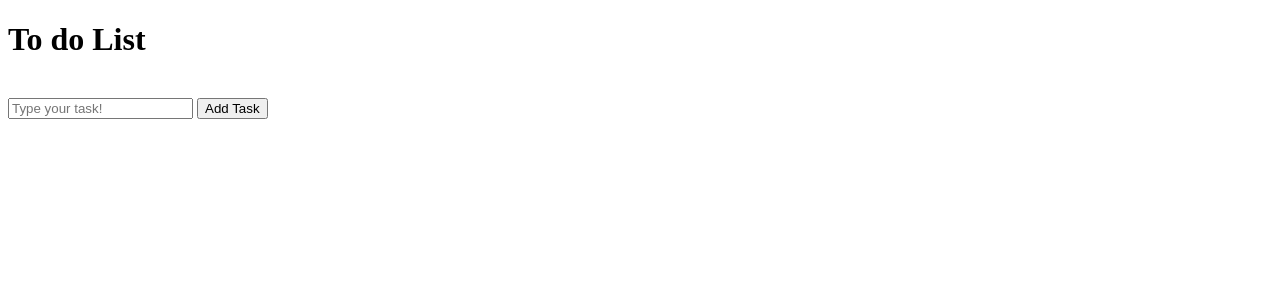
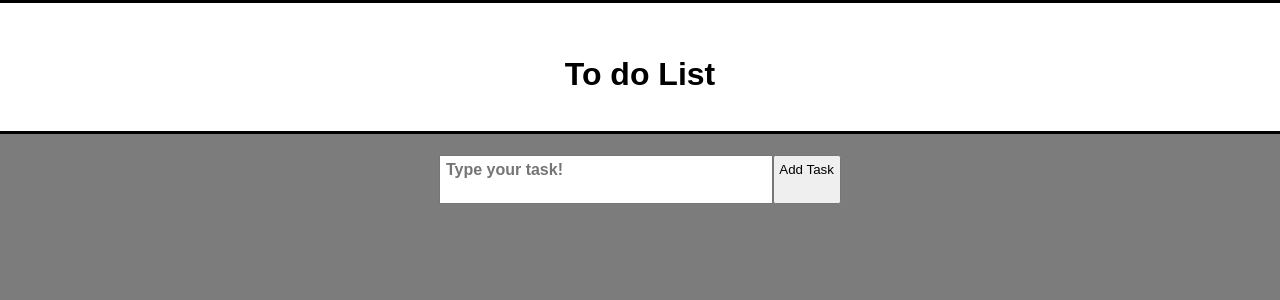
Before and after one commit to levimaciell/django_to_do, a Django app: page /todo/ in a window 1280 px wide. Shown: the top 300 px of the page. Run offline with Django 5.2, Linux system fonts and the light colour scheme; data that the repository does not hold is empty.

Commit message:
Improving frontend, adding delete task button and fixing update bug

```diff
--- a/myProject/frontend/templates/frontend/index.html
+++ b/myProject/frontend/templates/frontend/index.html
@@ -4,13 +4,18 @@
     <meta charset="UTF-8">
     <meta name="viewport" content="width=device-width, initial-scale=1.0">
     <title>To do list</title>
+
+    {% load static %}
+    <link rel="stylesheet" href="{% static 'myProject/index.css' %}">
+    <script src="{% static 'myProject/main.js' %}"></script>
 </head>
 <body>
+    {% include 'frontend/navbar.html' %}
+    <div class="app">
 
-    {% include 'frontend/navbar.html' %}
-    {% include 'frontend/input.html' %}
-    {% include 'frontend/todo.html' %}
-
+        {% include 'frontend/input.html' %}
+        {% include 'frontend/todo.html' %}
+    </div>
 
 </body>
 </html>
--- a/myProject/frontend/templates/frontend/input.html
+++ b/myProject/frontend/templates/frontend/input.html
@@ -1,27 +1,5 @@
-<div class="Input">
-    <input placeholder="Type your task!" id="input">
-    <button onclick="createTask()">Add Task</button>
+<div class="input">
+    <textarea class="textbox" id="inputTextbox" placeholder="Type your task!"></textarea>
+
+    <button onclick="createTask()" class="buttons">Add Task</button>
 </div>
-
-<script>
-    function createTask(){
-        const postData = {task: document.getElementById("input").value}
-        const requestOptions = {
-        method: 'POST',
-        headers: {
-            'Content-Type': 'application/json',
-        },
-        body: JSON.stringify(postData),
-        }
-
-        fetch('http://127.0.0.1:8080/api/todo', requestOptions)
-        .then(response =>{
-            if(!response.ok){
-                throw new Error('Erro na requisição: ${response.status}')
-            }
-            return response.json()
-        })
-        location.reload()
-    }
-
-</script>
--- a/myProject/frontend/templates/frontend/navbar.html
+++ b/myProject/frontend/templates/frontend/navbar.html
@@ -1,2 +1,3 @@
-<h1>To do List</h1>
-<br>
+<div class = "navbar">
+    <h1>To do List</h1>
+</div>
--- a/myProject/frontend/templates/frontend/todo.html
+++ b/myProject/frontend/templates/frontend/todo.html
@@ -1,7 +1,17 @@
 {% for task in tasks%}
 
-<div>
-    <p>{{task.task}}</p>
+<div class="todo">
+    <p class="todo-text" id={{task.id}}>{{task.task}}</p>
+
+    <div class="checkbox">
+        <p>Task completed : </p>
+        <input type="checkbox">
+    </div>
+
+    <div class = buttons>
+        <button onclick="deleteTask('{{task.id}}')">Remove Task</button>
+    </div>
+
 </div>
 
 {% endfor %}
--- a/myProject/myProject/settings.py
+++ b/myProject/myProject/settings.py
@@ -11,6 +11,7 @@ https://docs.djangoproject.com/en/5.0/ref/settings/
 """
 
 from pathlib import Path
+import os
 
 # Build paths inside the project like this: BASE_DIR / 'subdir'.
 BASE_DIR = Path(__file__).resolve().parent.parent
@@ -122,6 +123,9 @@ USE_TZ = True
 # https://docs.djangoproject.com/en/5.0/howto/static-files/
 
 STATIC_URL = 'static/'
+STATICFILES_DIRS = [
+    BASE_DIR / 'myProject/static',
+]
 
 # Default primary key field type
 # https://docs.djangoproject.com/en/5.0/ref/settings/#default-auto-field
--- /dev/null
+++ b/myProject/myProject/static/myProject/index.css
@@ -0,0 +1,85 @@
+body {
+    background-color: #7c7c7c;
+    margin: 0;
+}
+.app{
+    display: grid;
+    place-items: center;
+    background-color: #7c7c7c;
+    margin-bottom: 7rem;
+}
+.todo{
+    display: grid;
+    place-items: center;
+    background-color: #80859c;
+    margin-bottom: 1vh;
+    margin-top: 0.5vh;
+    border: 0.30rem solid #FFFFFF;
+    border-radius: 5%;
+    width: 35%;
+}
+
+.todo-text{
+    color: white;
+    font-family: 'Montserrat', sans-serif;
+    font-weight: 600;
+}
+
+.buttons{
+    display: flex;
+    justify-content: space-between;
+    padding: 0.3rem 0.3rem;
+}
+
+.buttons button{
+    margin-top: 0.4rem;
+    margin-bottom: 0.3rem;
+    color:black;
+    font-family: 'Montserrat', sans-serif;
+    text-align: center;
+}
+
+.checkbox{
+    display: flex;
+    justify-content: space-between;
+}
+
+.checkbox p{
+    color: #FFFFFF;
+    font-weight: 600;
+}
+.checkbox input{
+    transform: scale(1.5);
+    padding-left: 2rem;
+}
+
+.navbar h1{
+    padding-top: 2rem;
+    font-family: 'Montserrat', sans-serif;
+}
+
+.navbar{
+    text-align: center;
+    background-color: white;
+    padding-bottom: 1rem;
+    height: 7rem;
+    border-bottom: 0.2rem black solid;
+    border-top: 0.2rem black solid;
+
+}
+
+.input{
+    display: flex;
+    justify-content: center;
+    margin-bottom: 2rem;
+    margin-top: 1.3rem;
+}
+
+.textbox{
+    padding: 0.35rem;
+    width: 20rem;
+    resize: none;
+    font-family: 'Montserrat', sans-serif;
+    font-size: 1rem;
+    font-weight: 600;
+}
--- a/myProject/myProject/urls.py
+++ b/myProject/myProject/urls.py
@@ -16,9 +16,12 @@ Including another URLconf
 """
 from django.contrib import admin
 from django.urls import path, include
+from django.conf import settings
+from django.conf.urls.static import static
+
 
 urlpatterns = [
     path('admin/', admin.site.urls),
     path('api/', include('todo.urls')),
     path('', include('frontend.urls')),
-]
+] + static(settings.STATIC_URL, document_root=settings.STATIC_ROOT)
--- a/myProject/todo/views.py
+++ b/myProject/todo/views.py
@@ -48,7 +48,7 @@ def todo_post(request):
 def todo_update(request, id):
 
     try:
-        todo = Todo.object.get(id=id)
+        todo = Todo.objects.get(id=id)
 
     except Todo.DoesNotExist:
         return Response({'detail': f'Todo with id {id} not found'}, status = status.HTTP_404_NOT_FOUND)
```
Also changed, not shown: myProject/myProject/static/myProject/main.js (added, +35 -0 lines), myProject/db.sqlite3.
